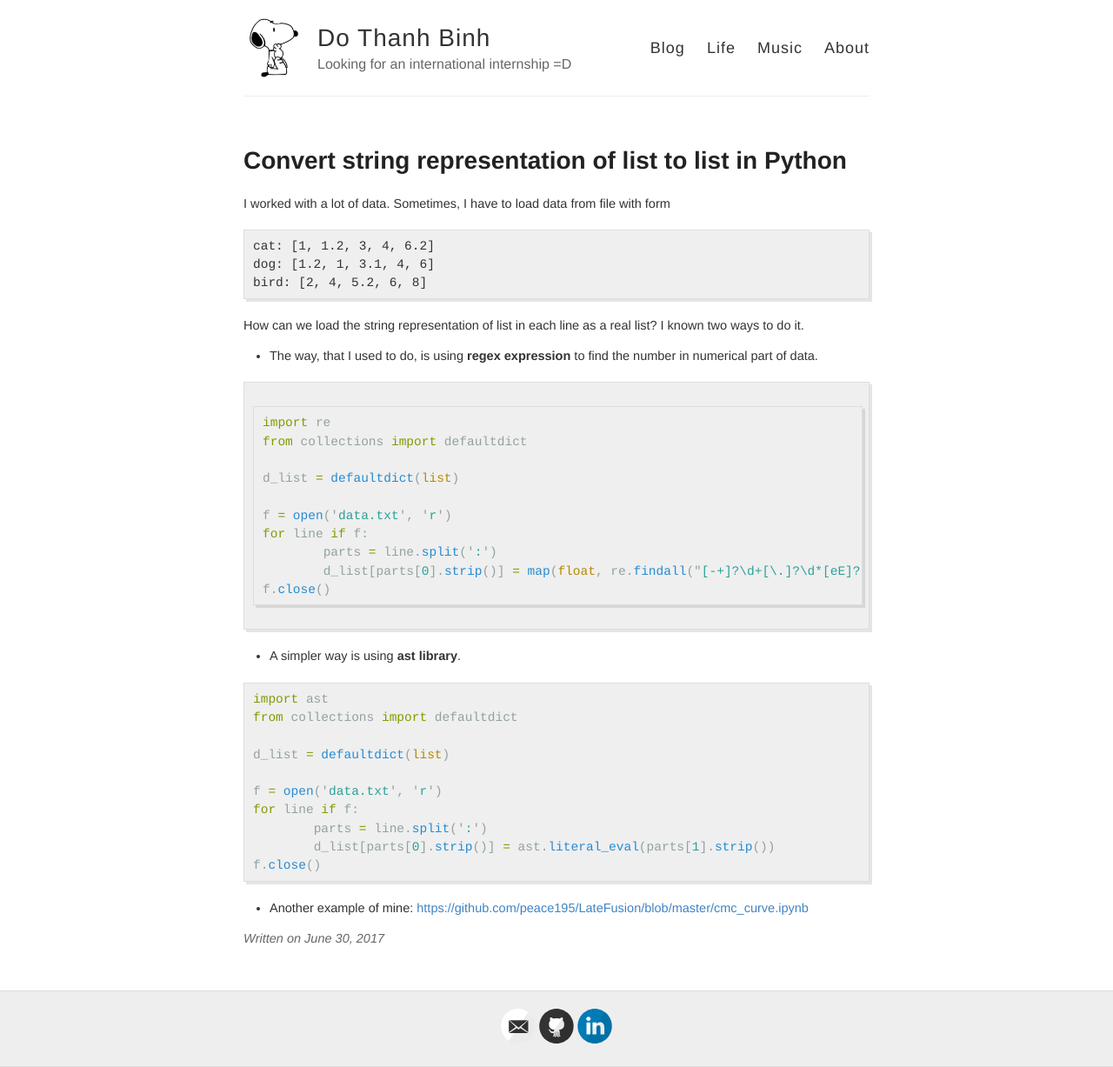
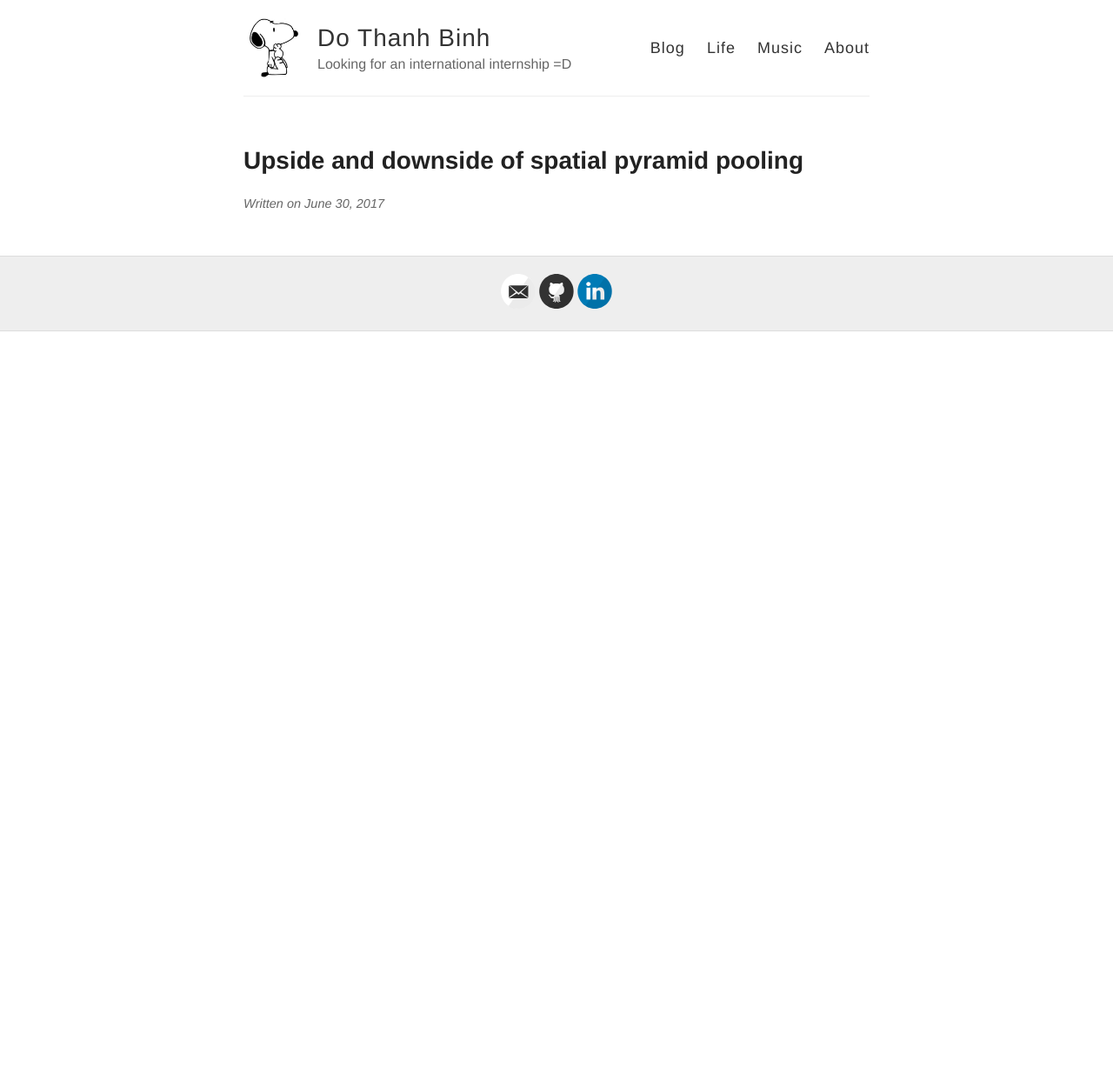
Before and after one commit to peace195/peace195.github.io, a Jekyll site: the page built from _posts/2017-06-30-spatial-pyramid-pooling.md, in a window 1280 px wide. Shown: the whole page at 87% size. Built offline with Jekyll 4.4.1, drawn with Linux system fonts in a browser that asks for light colours; our own code applies the rules of GitHub Pages for plain Markdown files; comment, search, counter and statistics services are not loaded; after the commit the page ends 900 px from its top, so only the background shows below that.

Commit message:
what's up

````diff
--- a/_posts/2017-06-30-spatial-pyramid-pooling.md
+++ b/_posts/2017-06-30-spatial-pyramid-pooling.md
@@ -1,45 +1,3 @@
 ---
-title: Convert string representation of list to list in Python
+title: Upside and downside of spatial pyramid pooling
 ---
-
-I worked with a lot of data. Sometimes, I have to load data from file with form
-
-{% highlight plain-text %}
-cat: [1, 1.2, 3, 4, 6.2]
-dog: [1.2, 1, 3.1, 4, 6]
-bird: [2, 4, 5.2, 6, 8]
-{% endhighlight %}
-
-How can we load the string representation of list in each line as a real list? I known two ways to do it.
-
-* The way, that I used to do, is using **regex expression** to find the number in numerical part of data.
-
-```python
-import re
-from collections import defaultdict
-
-d_list = defaultdict(list)
-
-f = open('data.txt', 'r')
-for line if f:
-	parts = line.split(':')
-	d_list[parts[0].strip()] = map(float, re.findall("[-+]?\d+[\.]?\d*[eE]?[-+]?\d*", parts[1]))
-f.close()
-```
-
-* A simpler way is using **ast library**.
-
-{% highlight python tabsize=4%}
-import ast
-from collections import defaultdict
-
-d_list = defaultdict(list)
-
-f = open('data.txt', 'r')
-for line if f:
-	parts = line.split(':')
-	d_list[parts[0].strip()] = ast.literal_eval(parts[1].strip())
-f.close()
-{% endhighlight %}
-
-* Another example of mine: [https://github.com/peace195/LateFusion/blob/master/cmc_curve.ipynb](https://github.com/peace195/LateFusion/blob/master/cmc_curve.ipynb)
````
Also changed, not shown: music.md (+1 -3 lines).
